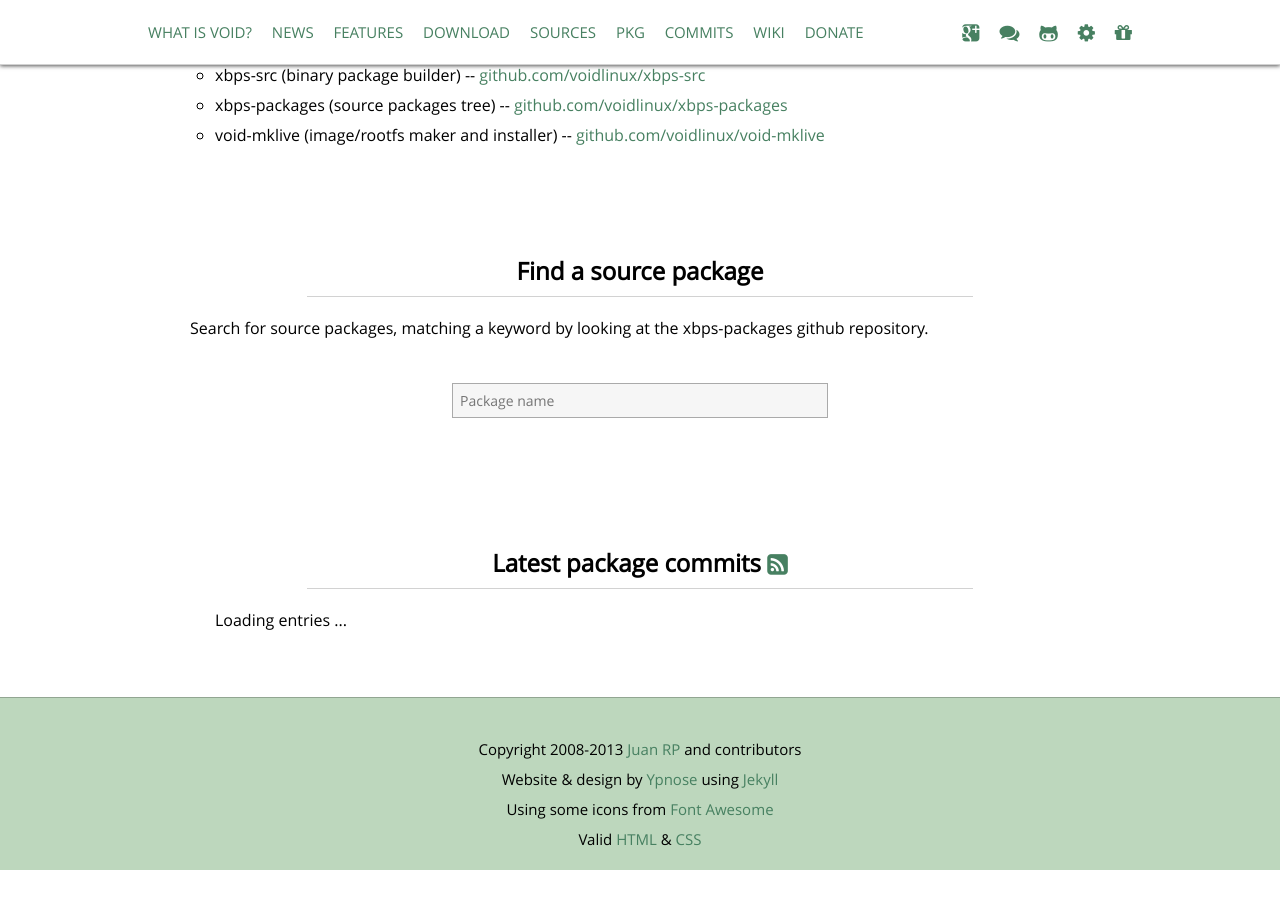
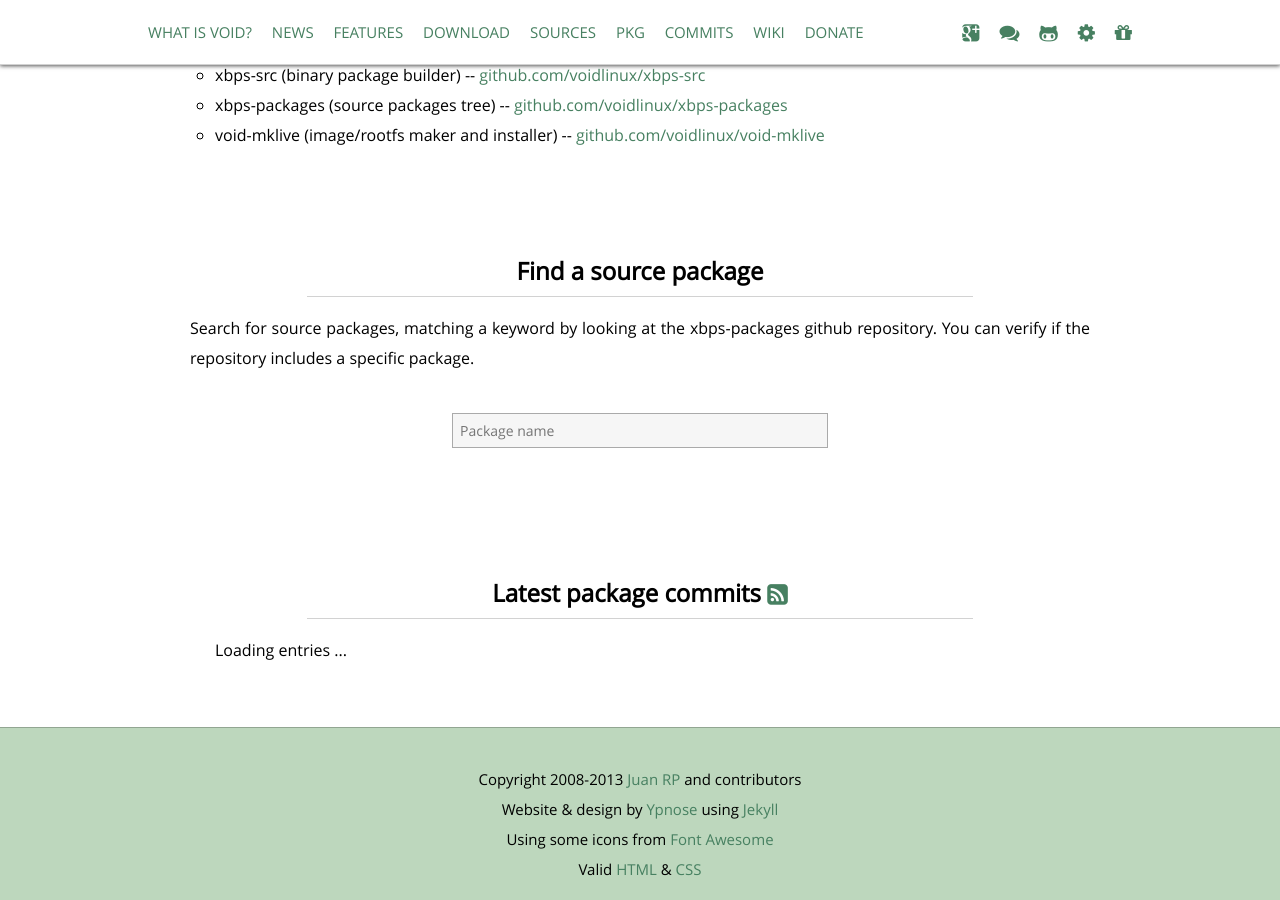
Before and after one commit to void-linux/void-linux.github.io, a Jekyll site: the page built from index.html, in a window 1280 px wide and 900 px high, scrolled down 6764 px. Built offline with Jekyll 4.4.1, drawn with Linux system fonts in a browser that asks for light colours; Markdown is read by kramdown in place of the engine named in the settings; before the commit the page ends 7634 px from its top, so only the background shows below that.

Commit message:
Reuse last sentence

```diff
--- a/index.html
+++ b/index.html
@@ -101,7 +101,7 @@ layout: default
 
 		<div id="findpkg">
 			<h2 class="cattitle">Find a source package</h2>
-			<p>Search for source packages, matching a keyword by looking at the xbps-packages github repository.</p>
+			<p>Search for source packages, matching a keyword by looking at the xbps-packages github repository. You can verify if the repository includes a specific package.</p>
 			<form method="GET" action="https://github.com/voidlinux/xbps-packages/search">
 				<input type="text" name="q" placeholder="Package name" />
 			</form>
```
